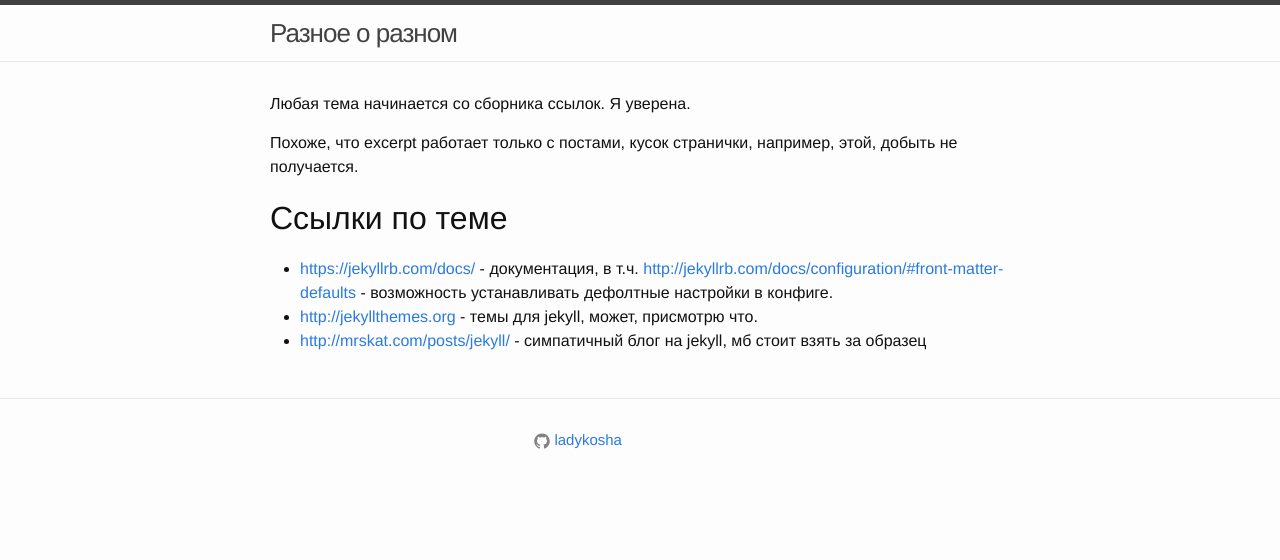
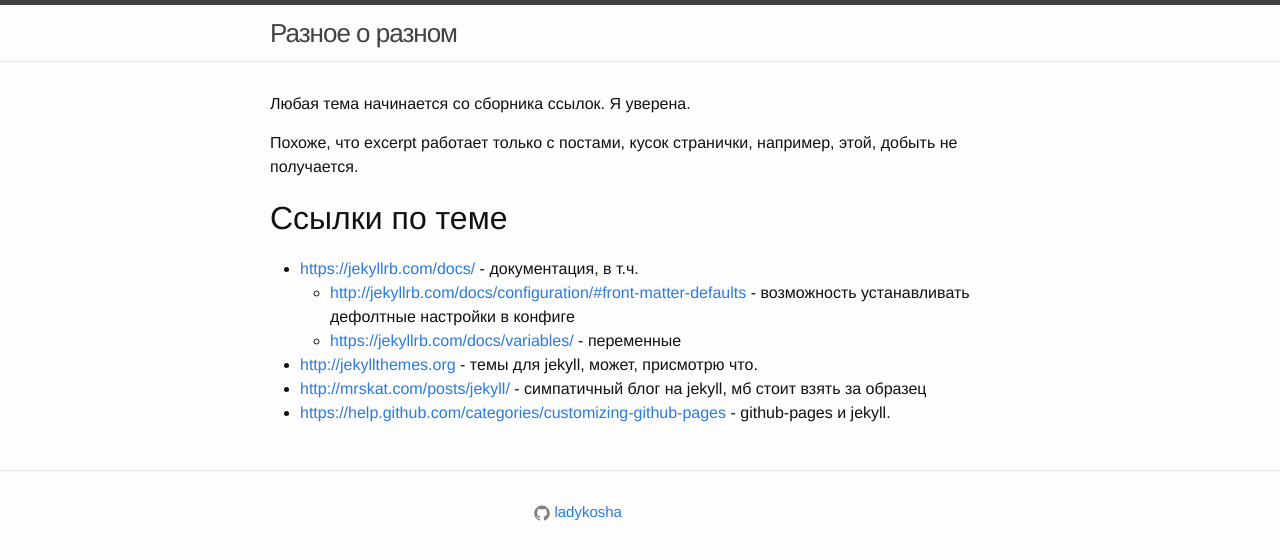
Before and after one commit to ladykosha/ladykosha.github.io, a Jekyll site: the page built from pages/jekyll.md, in a window 1280 px wide. Shown: the top 560 px of the page. Built offline with Jekyll 4.4.1, drawn with Linux system fonts in a browser that asks for light colours; comment, search, counter and statistics services are not loaded.

Commit message:
непонятка

```diff
--- a/pages/jekyll.md
+++ b/pages/jekyll.md
@@ -13,6 +13,9 @@
 
 # Cсылки по теме
 
-* <https://jekyllrb.com/docs/> - документация, в т.ч.  <http://jekyllrb.com/docs/configuration/#front-matter-defaults> - возможность устанавливать дефолтные настройки в конфиге.
+* <https://jekyllrb.com/docs/> - документация, в т.ч.
+  * <http://jekyllrb.com/docs/configuration/#front-matter-defaults> - возможность устанавливать дефолтные настройки в конфиге
+  * <https://jekyllrb.com/docs/variables/> - переменные
 * <http://jekyllthemes.org> - темы для jekyll, может, присмотрю что.
 * <http://mrskat.com/posts/jekyll/> - симпатичный блог на jekyll, мб стоит взять за образец
+* <https://help.github.com/categories/customizing-github-pages> - github-pages и jekyll.
```
Also changed, not shown: _includes/googlestat.html (+3 -7 lines).
